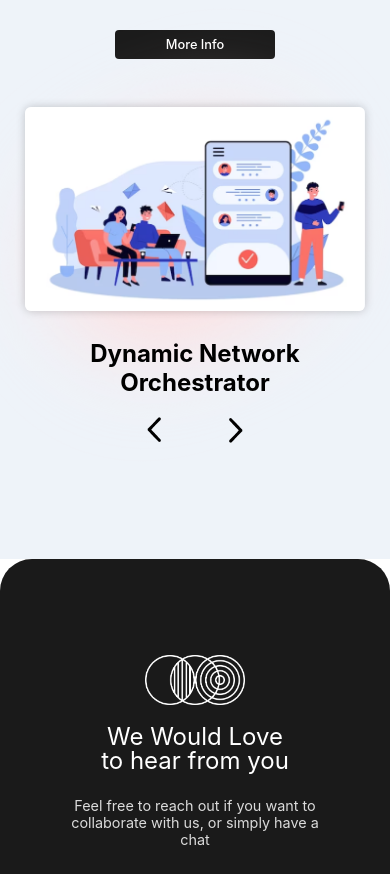
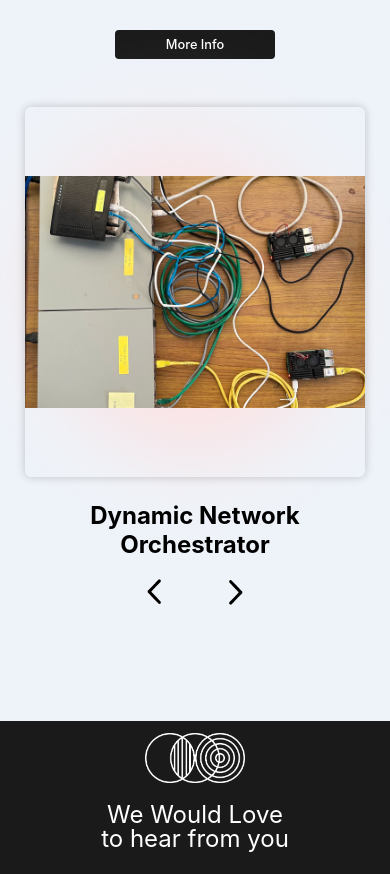
Before and after one commit to IVYLIFE/Navalogy, a React (Vite) app: page / in a window 390 px wide. Shown: the part 3467-4341 px from the top of the page. Built offline with nearby package versions, Linux system fonts and the light colour scheme.

Commit message:
media query added

```diff
--- a/src/assets/data.js
+++ b/src/assets/data.js
@@ -64,7 +64,7 @@ const projects = {
         id: 0,
         type: "SDN",
         title: `Dynamic Network Orchestrator`,
-        image: IMAGES.project_1,
+        image: IMAGES.at_ovs,
         short_description: `The Dynamic Network Orchestrator is a Software-Defined Networking (SDN) solution that redefines network management.
         This project introduces flexibility, automation, and centralized control, revolutionizing the way networks are configured and operated.`,
 
@@ -99,7 +99,7 @@ const projects = {
         id: 1,
         type: "Cloud/Fog",
         title: `Smart Cloud Hub`,
-        image: IMAGES.project_1,
+        image: IMAGES.fog,
         short_description: `The Smart Cloud Hub is a groundbreaking project that leverages cloud and fog computing to enhance data processing and storage capabilities.
         This innovative solution ensures seamless connectivity, real-time data analysis, and efficient resource management for diverse applications.`,
 
@@ -134,7 +134,7 @@ const projects = {
         id: 2,
         type: "Hardware",
         title: `Smart Wearable Health Monitor`,
-        image: IMAGES.project_1,
+        image: IMAGES.full_glove,
         short_description: `The Smart Wearable Health Monitor is an advanced hardware project designed to provide real-time health tracking and monitoring.
         This wearable device seamlessly integrates sensors and connectivity to empower users with insights into their well-being.`,
 
@@ -169,7 +169,7 @@ const projects = {
         id: 3,
         type: "Hardware",
         title: `Smart MediGlove`,
-        image: IMAGES.project_1,
+        image: IMAGES.app_iomt,
         short_description: `The Smart Medi-Glove is an innovative Internet of Things (IoT) project designed to revolutionize the healthcare industry,
         specifically in the field of medical examinations and diagnostics.This advanced medical glove seamlessly integrates cutting-edge
         hardware technology to providereal-time data and insights, enhancing the efficiency and accuracy of medical procedures.`,
--- a/src/components/project/Project.jsx
+++ b/src/components/project/Project.jsx
@@ -20,7 +20,6 @@ const Project = ({ setProject, project, page }) => {
         }
     }, []);
 
-    console.log(selectedButton)
 
     // Handle button click to filter projects
     const handleButtonClick = useCallback((projectType) => {
@@ -51,13 +50,12 @@ const Project = ({ setProject, project, page }) => {
 
     // Animation for the project image
     const animation = () => {
-        console.log('animation');
-        const projectImg = document.querySelector('.projectImg');
+        const projectImgContainer = document.querySelector('.projectImgContainer');
 
-        projectImg.style.scale = '0';
+        projectImgContainer.style.scale = '0';
 
         setTimeout(() => {
-            projectImg.style.scale = '1';
+            projectImgContainer.style.scale = '1';
         }, 200);
     }
 
@@ -136,7 +134,9 @@ const Project = ({ setProject, project, page }) => {
 
                 <div className="right">
 
-                    <img src={projectImg} alt="projectImg" className='projectImg' />
+                    <div className="projectImgContainer">
+                        <img src={projectImg} alt="projectImg" className='projectImg' />
+                    </div>
                     <h2>{title}</h2>
 
                     <Glare
--- a/src/components/project/project.css
+++ b/src/components/project/project.css
@@ -1,17 +1,17 @@
-#project{
+#project {
   max-width: 1400px;
   width: 90%;
   margin: 5rem auto;
 }
 
-#btnContainer{
+#btnContainer {
   display: flex;
   margin-bottom: 1rem;
   gap: 1.5rem;
   flex-wrap: wrap;
 }
 
-#content{
+#content {
   margin: 4rem auto 0rem;
   padding: 1rem 0;
   display: flex;
@@ -20,40 +20,52 @@
   justify-content: space-between;
 }
 
-#content .left{
+#content .left {
   width: 50%;
   min-width: 400px;
 }
 
-#content .right{
+#content .right {
   text-align: center;
   width: 550px;
   position: relative;
   z-index: 1;
 }
 
-.projectImg{
-    max-width: 100%;
-    object-fit: cover;
+.projectImgContainer {
+  width: 100%;
+  min-height: 230px;
+  height: 370px;
+  width: 100%;
+  overflow: hidden;
+  overflow: hidden;
+  display: flex;
+  align-items: stretch;
+  box-shadow: 0 0 10px rgba(0, 0, 0, 0.2);
   border-radius: 6px;
-    box-shadow: 0 0 10px rgba(0, 0, 0, 0.2);
-    transition: transform 0.25s;
   margin-bottom: 1.5rem;
   opacity: 1;
   scale: 1;
+  transition: transform 0.25s;
   transition: scale 0.25s, opacity 0.25s;
 }
 
-#content h2{
+.projectImg {
+  width: 100%;
+  height: auto;
+  object-fit: contain;
+}
+
+#content h2 {
   font-size: clamp(1.5rem, 2vw, 2rem);
 }
 
-.text{
+.text {
   margin: 2rem 0;
   font-size: clamp(1rem, 1vw, 1.1rem);
 }
 
-.controls{
+.controls {
   display: flex;
   justify-content: space-between;
   width: fit-content;
@@ -66,7 +78,7 @@
   z-index: 2;
 }
 
-.controls .control{
+.controls .control {
   cursor: pointer;
   width: 50px;
   height: 50px;
@@ -77,65 +89,64 @@
   transition: all 0.25s ease;
 }
 
-.control:hover{
+.control:hover {
   background-color: var(--borderColor);
 }
 
-.control img{
+.control img {
   max-width: 100%;
 }
 
-.prevBtn{
-    transform:  rotate(-90deg);
+.prevBtn {
+  transform: rotate(-90deg);
 }
 
-.nextBtn{
+.nextBtn {
   transform: rotate(90deg);
 }
 
-
-@media screen and (max-width: 950px){
-    #project{
+@media screen and (max-width: 950px) {
+  #project {
     margin: 4rem auto;
   }
 
-    #content{
+  #content {
     flex-direction: column;
     align-items: center;
     gap: 2rem;
     margin: 4rem auto 0rem;
   }
 
-    #content .left{
+  #content .left {
     width: 100%;
     min-width: 100%;
     text-align: center;
   }
 }
 
-@media screen and (max-width: 768px){
-    #content{
+@media screen and (max-width: 768px) {
+  #content {
     gap: 3rem;
   }
 
-    #content .right{
+  #content .right {
     width: 400px;
   }
 }
 
-@media screen and (max-width: 600px){
-    .controls{
+@media screen and (max-width: 600px) {
+  .controls {
     position: relative;
     width: fit-content;
     top: 0;
     left: 0;
     transform: translateY(0);
-        margin: .5rem auto;
+    margin: 0.5rem auto;
   }
 }
 
-@media screen and (max-width: 500px){
-    #content .right{
+@media screen and (max-width: 500px) {
+  #content .right {
     width: 340px;
   }
 }
--- a/src/views/portfolioSection/portfolioSection.css
+++ b/src/views/portfolioSection/portfolioSection.css
@@ -2,6 +2,7 @@
     margin-top: 3rem;
     display: flex;
     flex-direction: column;
+    height: 1300px;
 }
 
 #portfolioContainer{
```
Lines whose indentation alone changed are shown as unchanged.
